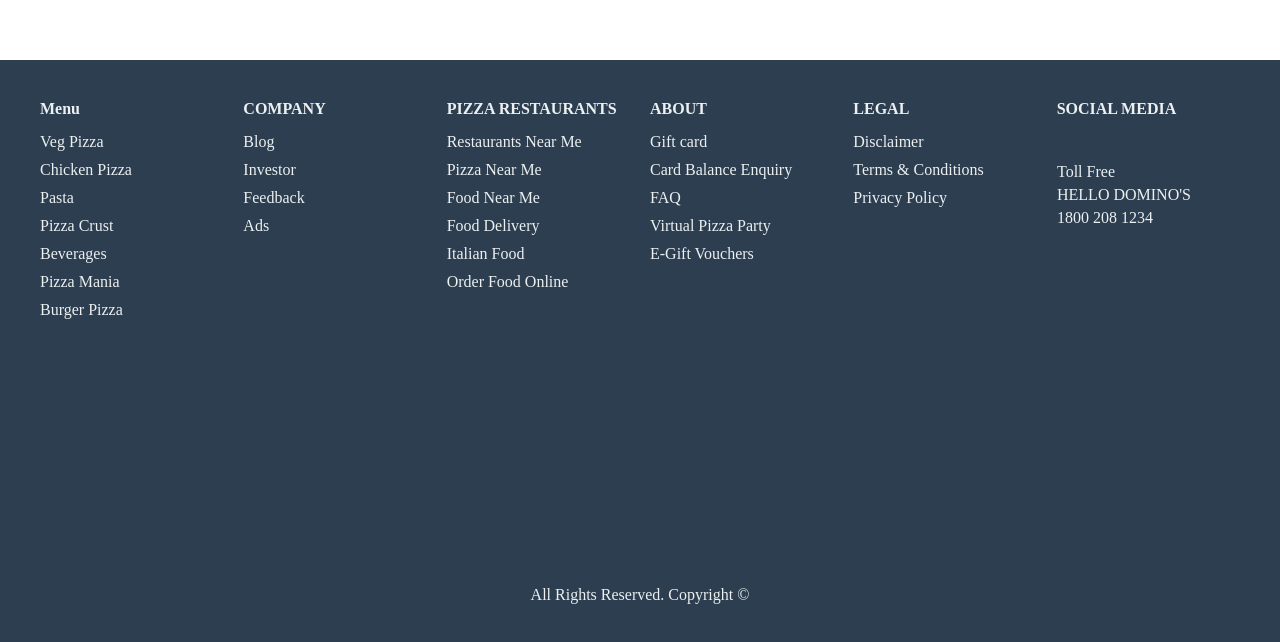
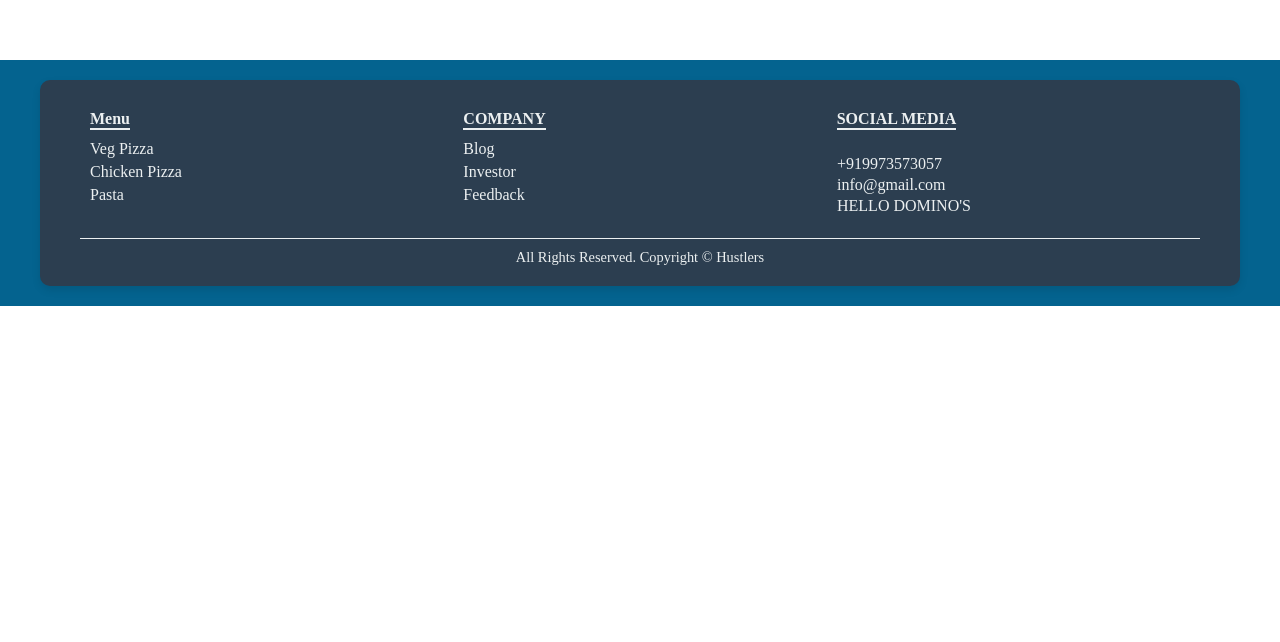
Before and after one commit to AbhiK2244/HustlersReImagineRound1, a React (Vite) app: page / in a window 1280 px wide. Shown: the part 1540-2182 px from the top of the page. After the commit the page ends 1846 px from the top, so only its background shows below. Built offline with nearby package versions, Linux system fonts and the light colour scheme.

Commit message:
updatedd

```diff
--- a/src/components/App.jsx
+++ b/src/components/App.jsx
@@ -16,7 +16,7 @@ function App() {
       <div className='page two'>
         <Menu />
       </div>
-    <div className="page three">
+    <div className=" three">
       <Footer/>
     </div>
 
--- a/src/components/FooterComponents/Footer.css
+++ b/src/components/FooterComponents/Footer.css
@@ -1,11 +1,16 @@
 .footer {
     background-color: #2c3e50;
     color: #ecf0f1;
+    padding: 20px 40px;
+    margin: 20px 40px;
+    border-radius: 10px;
+    box-shadow: 0 4px 8px rgba(0, 0, 0, 0.1);
+}
+
+.footer-content {
     display: flex;
     flex-wrap: wrap;
     justify-content: space-between;
-    padding: 30px;
-    height:100vh;
 }
 
 .footer-section {
@@ -13,8 +18,10 @@
     margin: 10px;
 }
 
-.footer-section  h4 {
-    margin-bottom: 15px;
+.footer-section h4 {
+    margin-bottom: 10px;
+    border-bottom: 2px solid #ecf0f1;
+    display: inline-block;
 }
 
 .footer-section ul {
@@ -23,7 +30,7 @@
 }
 
 .footer-section ul li {
-    margin-bottom: 10px;
+    margin-bottom: 5px;
 }
 
 .social-media ul {
@@ -36,16 +43,34 @@
     margin-right: 10px;
 }
 
+.social-media ul li i {
+    font-size: 1.5em;
+    transition: color 0.3s;
+}
+
+.social-media ul li i:hover {
+    color: #3498db;
+}
+
 .contact {
-    margin-top: 20px;
+    margin-top: 10px;
 }
 
 .contact p {
-    margin: 5px 0;
+    margin: 3px 0;
 }
 
 .footer-bottom {
     width: 100%;
     text-align: center;
-    margin-top: 20px;
+    margin-top: 10px;
+    font-size: 0.9em;
+    border-top: 1px solid #ecf0f1;
+    padding-top: 10px;
 }
+
+.last{
+    background-color: #04638F;
+    height: fit-content;
+    overflow: hidden;
+}
--- a/src/components/FooterComponents/Footer.jsx
+++ b/src/components/FooterComponents/Footer.jsx
@@ -2,18 +2,15 @@ import React from 'react';
 import './Footer.css';
 
 const Footer = () => {
-    return (
+    return (<div className='last'>
         <footer className="footer">
+            <div className="footer-content">
                 <div className="footer-section">
                     <h4>Menu</h4>
                     <ul>
                         <li>Veg Pizza</li>
                         <li>Chicken Pizza</li>
                         <li>Pasta</li>
-                    <li>Pizza Crust</li>
-                    <li>Beverages</li>
-                    <li>Pizza Mania</li>
-                    <li>Burger Pizza</li>
                     </ul>
                 </div>
                 <div className="footer-section">
@@ -22,36 +19,6 @@ const Footer = () => {
                         <li>Blog</li>
                         <li>Investor</li>
                         <li>Feedback</li>
-                    <li>Ads</li>
-                </ul>
-            </div>
-            <div className="footer-section">
-                <h4>PIZZA RESTAURANTS</h4>
-                <ul>
-                    <li>Restaurants Near Me</li>
-                    <li>Pizza Near Me</li>
-                    <li>Food Near Me</li>
-                    <li>Food Delivery</li>
-                    <li>Italian Food</li>
-                    <li>Order Food Online</li>
-                </ul>
-            </div>
-            <div className="footer-section">
-                <h4>ABOUT</h4>
-                <ul>
-                    <li>Gift card</li>
-                    <li>Card Balance Enquiry</li>
-                    <li>FAQ</li>
-                    <li>Virtual Pizza Party</li>
-                    <li>E-Gift Vouchers</li>
-                </ul>
-            </div>
-            <div className="footer-section">
-                <h4>LEGAL</h4>
-                <ul>
-                    <li>Disclaimer</li>
-                    <li>Terms & Conditions</li>
-                    <li>Privacy Policy</li>
                     </ul>
                 </div>
                 <div className="footer-section social-media">
@@ -60,18 +27,19 @@ const Footer = () => {
                         <li><i className="fab fa-facebook"></i></li>
                         <li><i className="fab fa-twitter"></i></li>
                         <li><i className="fab fa-instagram"></i></li>
-                    <li><i className="fab fa-youtube"></i></li>
                     </ul>
                     <div className="contact">
-                    <p>Toll Free</p>
+                        <p>+919973573057</p>
+                        <p>info@gmail.com</p>
                         <p>HELLO DOMINO'S</p>
-                    <p>1800 208 1234</p>
+                    </div>
                 </div>
             </div>
             <div className="footer-bottom">
-                <p>All Rights Reserved. Copyright © </p>
+                <p>All Rights Reserved. Copyright © Hustlers</p>
             </div>
         </footer>
+        </div>
     );
 };
 
```
Lines whose indentation alone changed are shown as unchanged.
